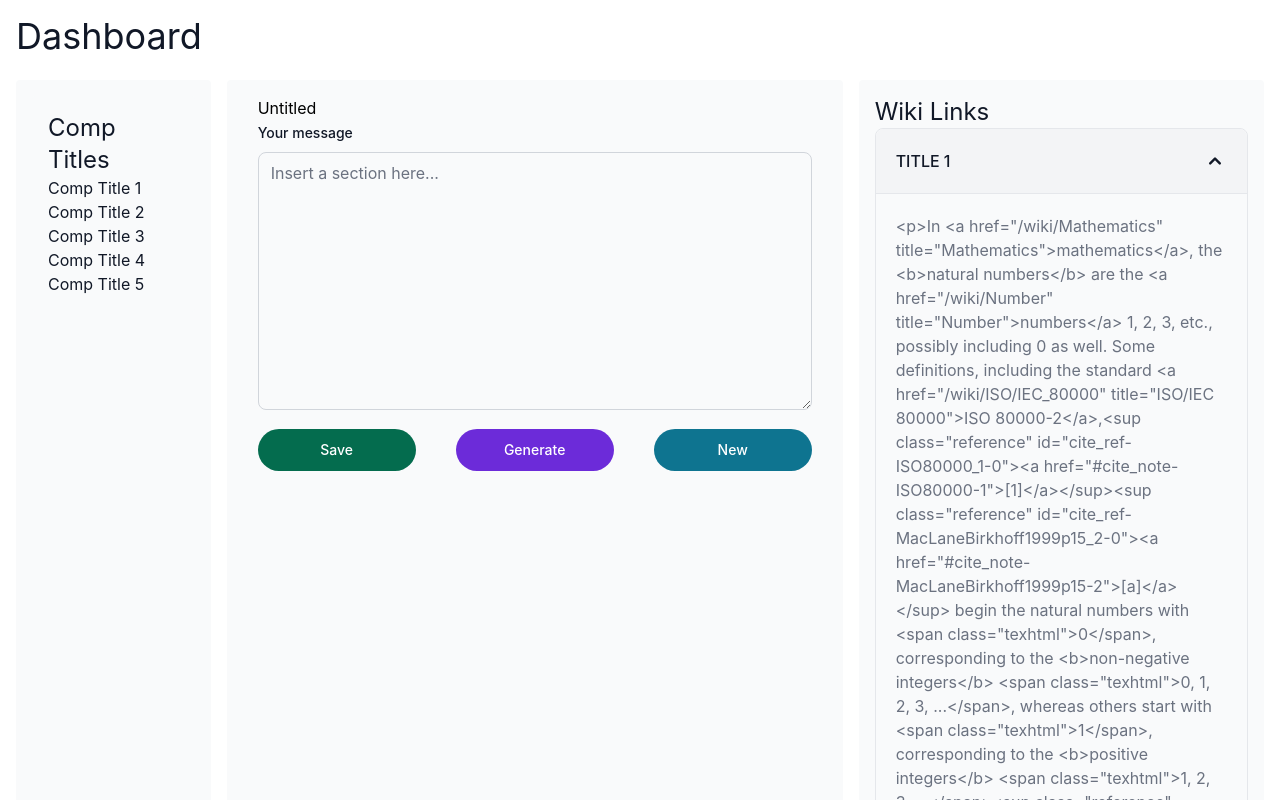
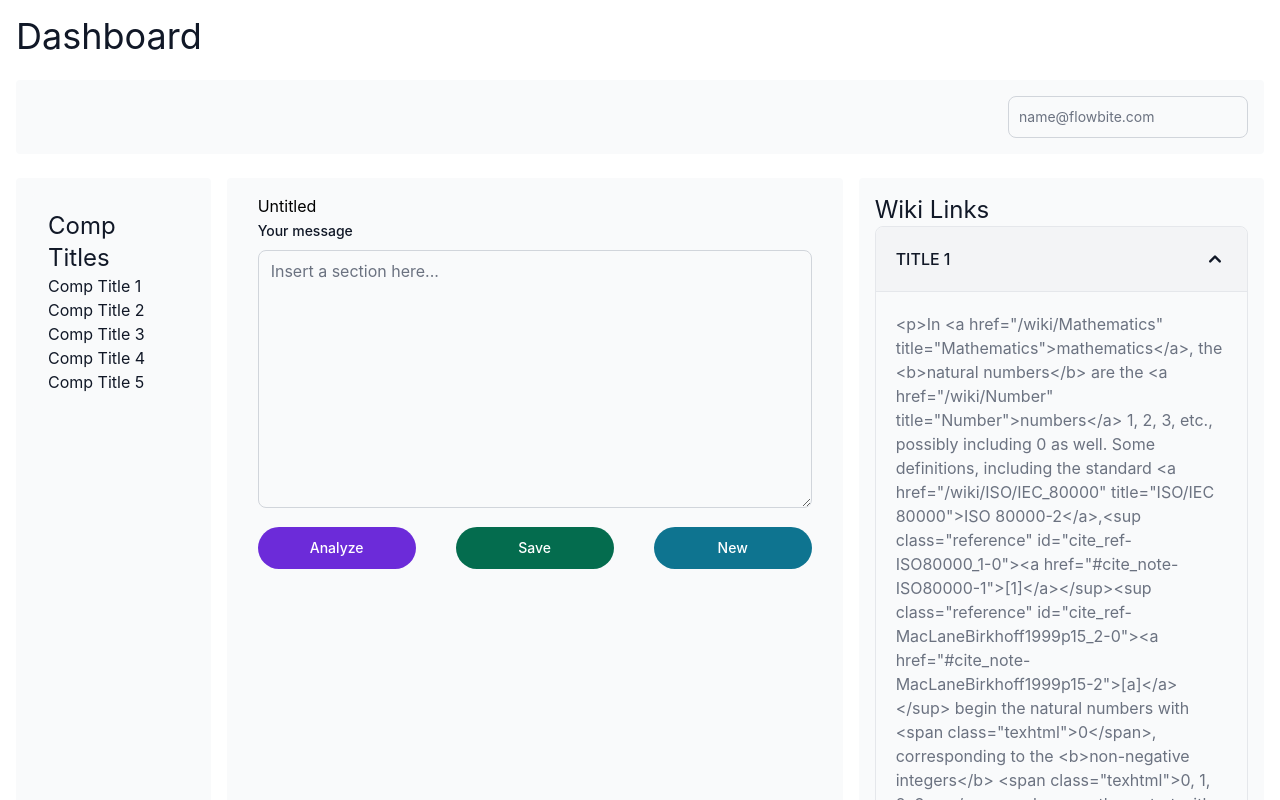
Before and after one commit to AbirHaque/HackKU2023, a React (Create React App) app in the folder webapp/: page / in a window 1280 px wide. Shown: the top 800 px of the page. Built offline with nearby package versions, Linux system fonts and the light colour scheme.

Commit message:
update dashboard

```diff
--- a/webapp/src/components/Dashboard/Dashboard.js
+++ b/webapp/src/components/Dashboard/Dashboard.js
@@ -2,14 +2,26 @@ import React from 'react';
 import CompositionListView from '../Composition/CompositionListView';
 import TextEditorView from '../Mid/TextEditorView';
 import WikiListView from '../Wiki/WikiListView';
+import FilterOutButton from '../Footer/FilterView';
+import { TextInput } from 'flowbite-react';
 
 const Dashboard = () => {
   return (
     <>
     <div className="p-4">
     <p className="text-gray-900 text-4xl dark:text-white">Dashboard</p>
+
     <br>
     </br>
+
+  <div class="col-span-6 bg-gray-50 rounded p-4">
+  <div class="justify-self-end">
+        <div className='FilterOutButton'></div>
+        <FilterOutButton/>
+        </div>
+  </div>
+  <br></br>
+
     {/* <div class="grid grid-cols-3 gap-8">
     <div class="col-span-1 bg-gray-200 rounded p-4">
       <div class="justify-self-start">
@@ -45,6 +57,7 @@ const Dashboard = () => {
         <WikiListView/>
       </div>
   </div>
+
 </div>
 
     </div>
--- a/webapp/src/components/Footer/filterView.js
+++ b/webapp/src/components/Footer/filterView.js
@@ -1,10 +1,20 @@
 // src/components/FilterOutButton.js
 import React from 'react';
+import { TextInput } from 'flowbite-react';
+
 
 const FilterOutButton = ({ onClick }) => (
-  <button className="filter-out-button" onClick={onClick}>
-    Filter Out
-  </button>
+  // <button className="filter-out-button" onClick={onClick}>
+  //   Filter Out
+  // </button>
+
+<TextInput
+  id="email3"
+  type="email"
+  placeholder="name@flowbite.com"
+
+/>
+
 );
 
 export default FilterOutButton;
--- a/webapp/src/components/Mid/GenerateButton.js
+++ b/webapp/src/components/Mid/GenerateButton.js
@@ -4,7 +4,7 @@ import { Button } from 'flowbite-react';
 
 const GenerateButton = ({ onClick }) => (
   <Button color="purple" pill={true} className="generate-button" onClick={onClick}>
-    Generate
+    Analyze
   </Button>
 );
 
--- a/webapp/src/components/Mid/textEditorView.js
+++ b/webapp/src/components/Mid/textEditorView.js
@@ -5,7 +5,7 @@ import TextEditor from './TextEditor';
 import NewButton from './NewButton';
 import SaveButton from './SaveButton';
 import GenerateButton from './GenerateButton';
-import { Button } from 'flowbite-react';
+import FilterOutButton from '../Footer/FilterView';
 
 
 const TextEditorView = () => {
@@ -31,9 +31,10 @@ const TextEditorView = () => {
       <Title title={title} />
       <TextEditor text={text} onChangeText={setText} />
       <div class="h-20 grid grid-cols-3 gap-10 content-center">
+      <GenerateButton onClick={handleGenerate} />
       <SaveButton onClick={handleSave} />
-      <GenerateButton onClick={handleGenerate} />
       <NewButton onClick={handleNew} />
+
       </div>
     </div>
   );
```
